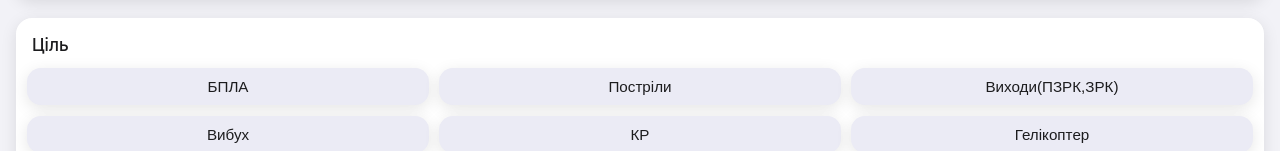
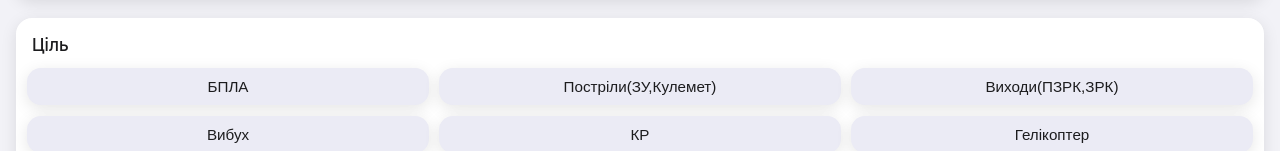
Before and after one commit to lolittajdm-alt/akviz0.2, a Next.js app: page / in a window 1280 px wide. Shown: the part 801-952 px from the top of the page. Built offline with nearby package versions, Linux system fonts and the light colour scheme.

Commit message:
Update index.js

```diff
--- a/pages/index.js
+++ b/pages/index.js
@@ -115,7 +115,7 @@ export default function Home() {
 
   const ranksList = ["cолд.", "cт.солд.", "мол.с-нт", "с-нт", "ст.с-нт", "гол.с-нт", "шт.с-нт", "м.с-нт", "мол.л-т", "л-т", "ст.л-т", "к-н", "м-р", "п.п-к", "п-к"];
 
-  const goalsList = ["БПЛА", "Постріли", "Виходи(ПЗРК,ЗРК)", "Вибух", "КР", "Гелікоптер", "Літак малий", "Літак великий", "Квадрокоптер", "Зонд", "Інше (в коментарі)"];
+  const goalsList = ["БПЛА", "Постріли(ЗУ,Кулемет)", "Виходи(ПЗРК,ЗРК)", "Вибух", "КР", "Гелікоптер", "Літак малий", "Літак великий", "Квадрокоптер", "Зонд", "Інше (в коментарі)"];
   const namesList = ["Shahed-136", "Гербера", "Невстановлений"];
 
   // ——— Список оружия ———
```
